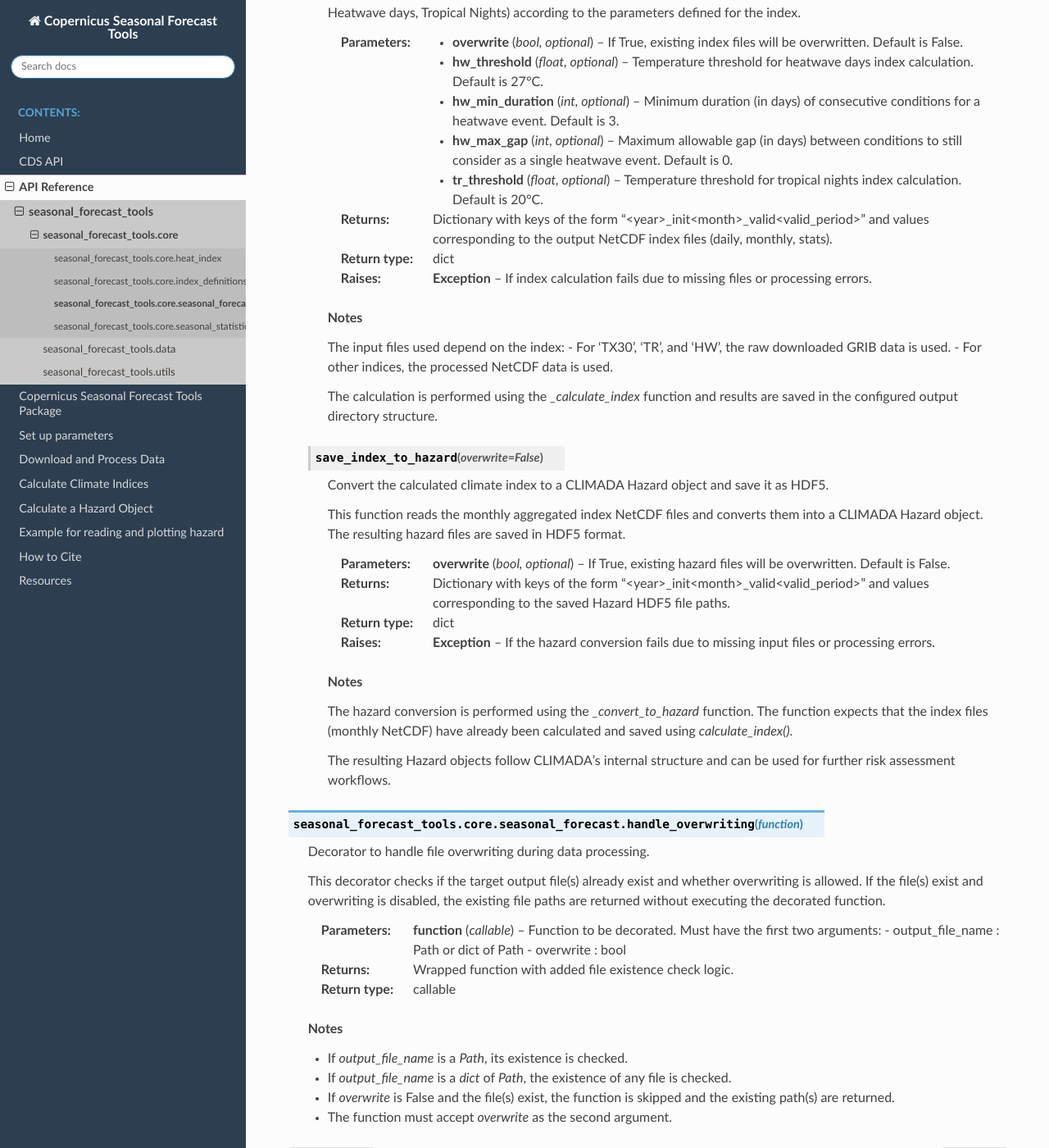
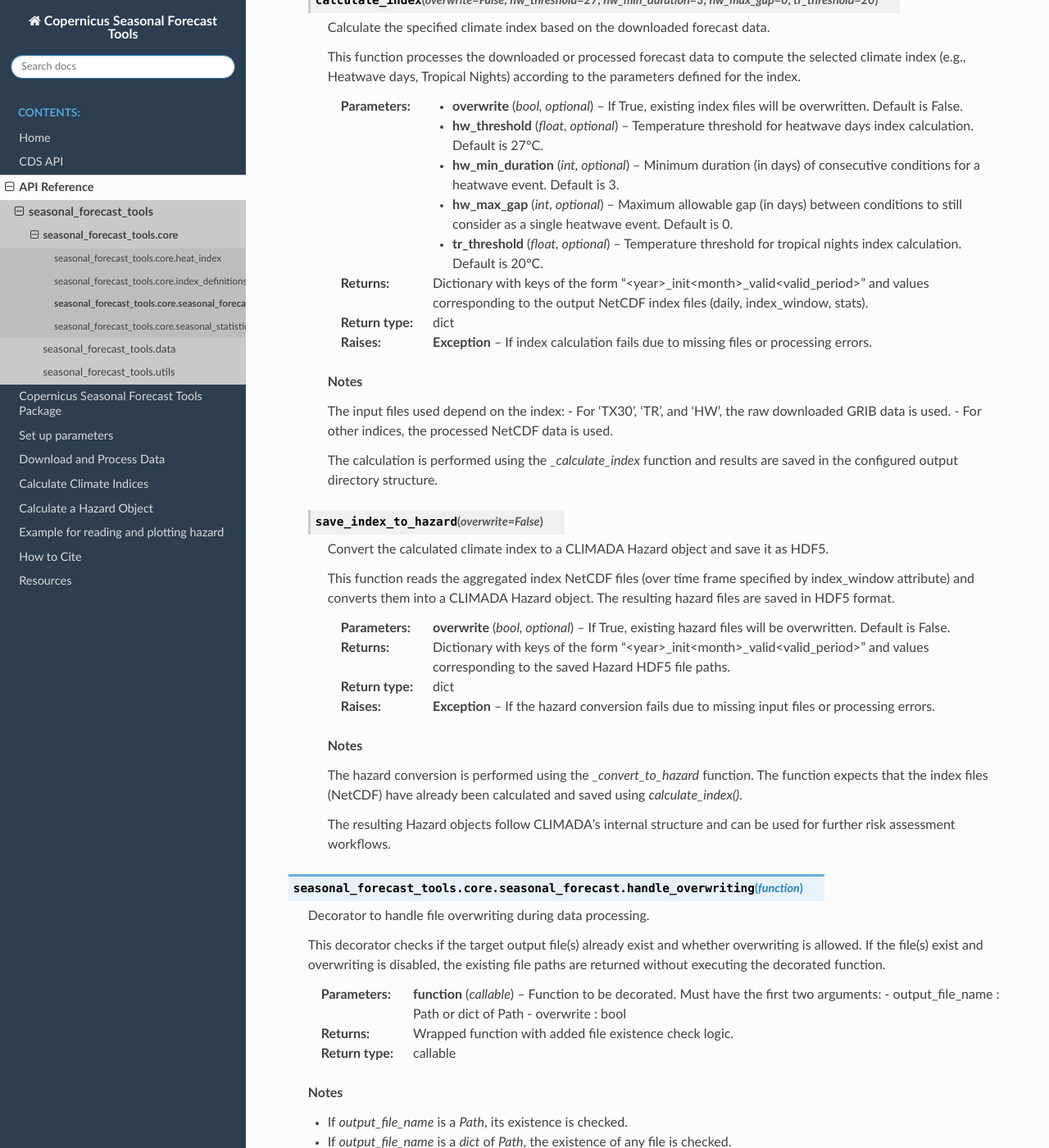
Before and after one commit to DahyannAraya/copernicus-seasonal-forecast-tools, a Sphinx documentation site: the page built from docs/source/autoapi/seasonal_forecast_tools/core/seasonal_forecast/index.rst, in a window 1280 px wide and 1400 px high, scrolled down 2557 px. Shown: the whole window at 82% size. Built offline with Sphinx 7.4.7 and the Read the Docs theme 3.1.0, drawn with Linux system fonts in a browser that asks for light colours; some of the changed text lies outside the part shown.

Commit message:
Docs: fix RST issues and rebuild Sphinx sources

```diff
--- a/docs/source/autoapi/seasonal_forecast_tools/core/heat_index/index.rst
+++ b/docs/source/autoapi/seasonal_forecast_tools/core/heat_index/index.rst
@@ -167,7 +167,7 @@ Module Contents
              * *Adjustments* --
 
                - If RH ≤ 13% and 80°F < T < 112°F:
-                   Adjustment = (13 - RH) / 4 * sqrt((17 - |T minus 95|) / 17)
+                   Adjustment = (13 - RH) / 4 * sqrt((17 - |T|) / 17)
 
                - If RH > 85% and T < 87°F:
                    Adjustment = (RH - 85) / 10 * ((87 - T) / 5)
--- a/docs/source/autoapi/seasonal_forecast_tools/core/seasonal_forecast/index.rst
+++ b/docs/source/autoapi/seasonal_forecast_tools/core/seasonal_forecast/index.rst
@@ -21,7 +21,7 @@ seasonal_forecast_tools.core.seasonal_forecast
    A copy of the GNU General Public License should have been provided with this module.
    If not, it is available at https://www.gnu.org/licenses/.
 
-   ---
+
    Core interface for managing seasonal climate forecasts in CLIMADA.
 
    This module provides the SeasonalForecast class, which enables:
@@ -64,7 +64,7 @@ Module Contents
 
 .. py:data:: LOGGER
 
-.. py:class:: SeasonalForecast(index_metric, year_list, forecast_period, initiation_month, bounds, data_format, originating_centre, system, data_out=None)
+.. py:class:: SeasonalForecast(index_metric, year_list, forecast_period, initiation_month, bounds, data_format, originating_centre, system, index_window='monthly', data_out=None)
 
    Class for managing the download, processing, and analysis of seasonal climate forecast data.
 
@@ -101,6 +101,11 @@ Module Contents
 
 
    .. py:attribute:: system
+
+
+   .. py:attribute:: index_window
+      :value: 'monthly'
+
 
 
    .. py:attribute:: data_out
@@ -150,7 +155,7 @@ Module Contents
       :type data_type: str
 
       :returns: Path to the requested file(s). For 'indices', returns a dictionary with keys
-                'daily', 'monthly', 'stats'.
+                'daily', 'index_window', 'stats'.
       :rtype: Path or dict of Path
 
       :raises ValueError: If unknown data_type is provided.
@@ -210,7 +215,7 @@ Module Contents
       :type tr_threshold: float, optional
 
       :returns: Dictionary with keys of the form "<year>_init<month>_valid<valid_period>"
-                and values corresponding to the output NetCDF index files (daily, monthly, stats).
+                and values corresponding to the output NetCDF index files (daily, index_window, stats).
       :rtype: dict
 
       :raises Exception: If index calculation fails due to missing files or processing errors.
@@ -230,8 +235,9 @@ Module Contents
 
       Convert the calculated climate index to a CLIMADA Hazard object and save it as HDF5.
 
-      This function reads the monthly aggregated index NetCDF files and converts them
-      into a CLIMADA Hazard object. The resulting hazard files are saved in HDF5 format.
+      This function reads the aggregated index NetCDF files (over time frame specified by
+      index_window attribute) and converts them into a CLIMADA Hazard object. The
+      resulting hazard files are saved in HDF5 format.
 
       :param overwrite: If True, existing hazard files will be overwritten. Default is False.
       :type overwrite: bool, optional
@@ -245,7 +251,7 @@ Module Contents
       .. rubric:: Notes
 
       The hazard conversion is performed using the `_convert_to_hazard` function.
-      The function expects that the index files (monthly NetCDF) have already been
+      The function expects that the index files (NetCDF) have already been
       calculated and saved using `calculate_index()`.
 
       The resulting Hazard objects follow CLIMADA's internal structure and can be
--- a/docs/source/autoapi/seasonal_forecast_tools/data/downloader/index.rst
+++ b/docs/source/autoapi/seasonal_forecast_tools/data/downloader/index.rst
@@ -21,11 +21,11 @@ seasonal_forecast_tools.data.downloader
    A copy of the GNU General Public License should have been provided with this module.
    If not, it is available at https://www.gnu.org/licenses/.
 
-   ---
+
 
    Functionality to download data from the Copernicus Data Stores.
 
-   ---
+
 
    Prerequisites:
    1. CDS API client installation:
```
Also changed, not shown: docs/source/autoapi/seasonal_forecast_tools/core/seasonal_statistics/index.rst (+9 -5 lines), docs/source/autoapi/seasonal_forecast_tools/utils/path_utils/index.rst (+9 -3 lines), docs/source/climada_hazard_copernicus_forecast.ipynb, 3 other files.
